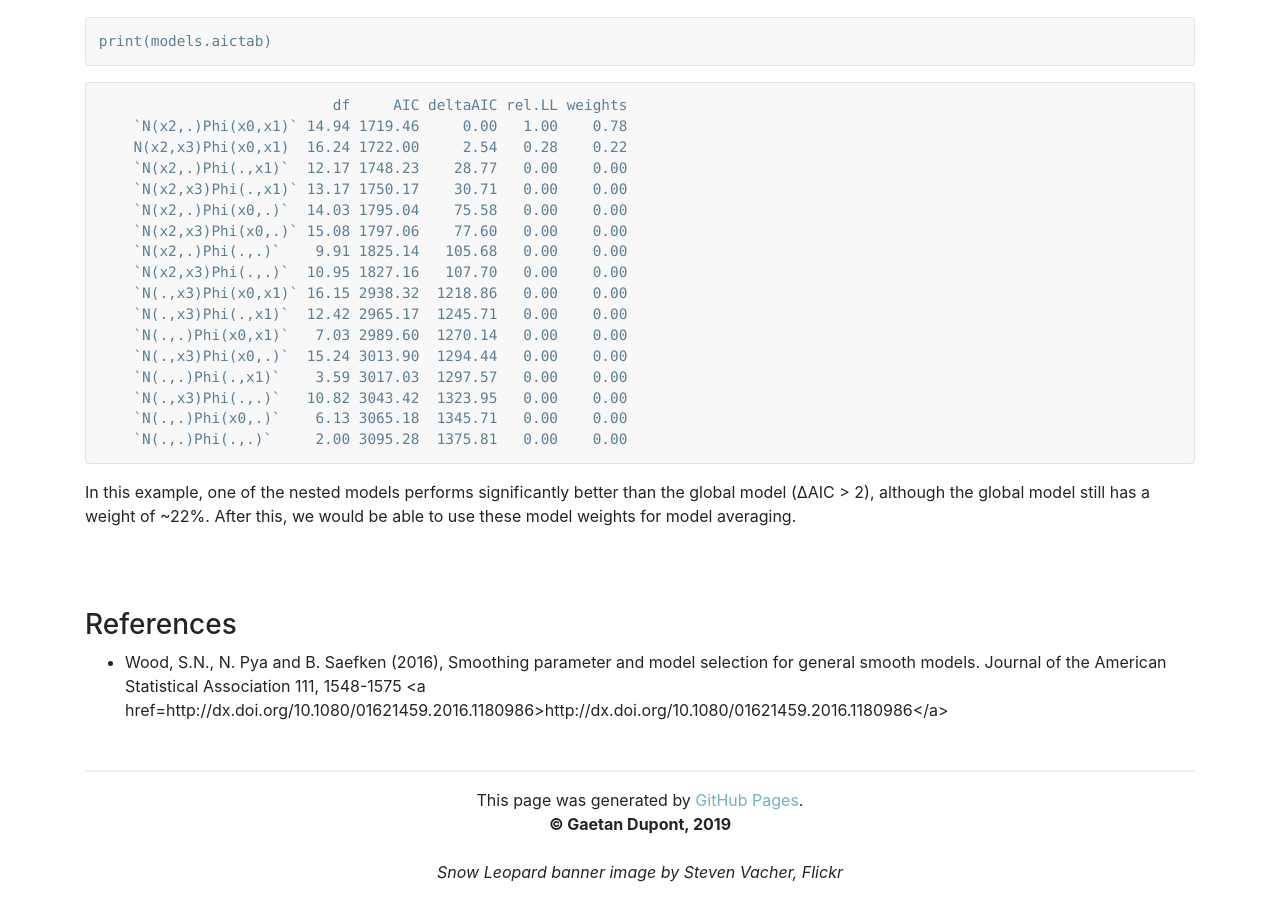
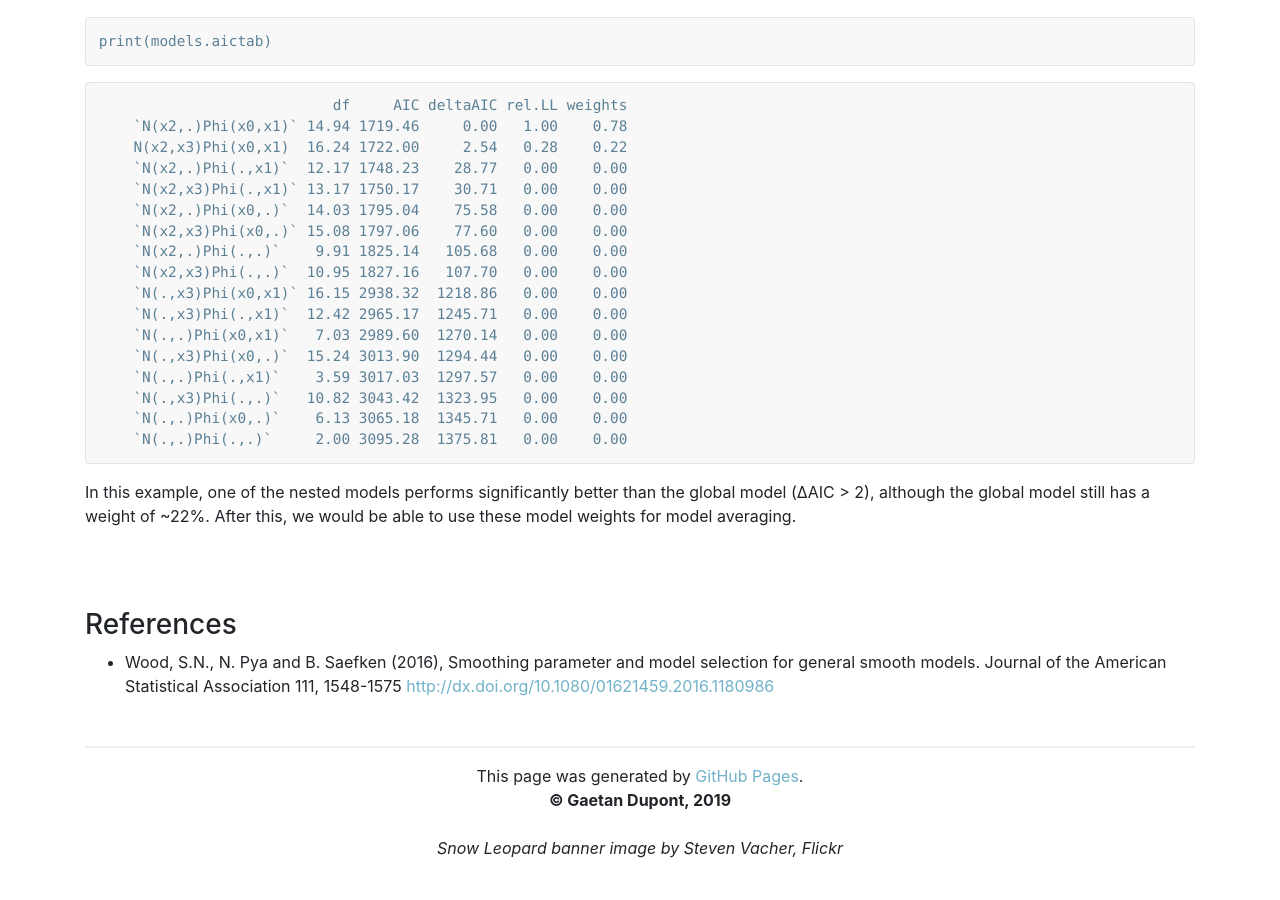
Before and after one commit to chrisyeh96/chrisyeh96.github.io, a Jekyll site: the page built from _posts/2019-05-29-Auto-Nested-Mod.md, in a window 1280 px wide and 900 px high, scrolled down 7489 px. Built offline with Jekyll 4.4.1, drawn with Linux system fonts in a browser that asks for light colours; nearby versions of some CDN libraries; after the commit the page ends 8365 px from its top, so only the background shows below that.

Commit message:
Update 2019-05-29-Auto-Nested-Mod.md

```diff
--- a/_posts/2019-05-29-Auto-Nested-Mod.md
+++ b/_posts/2019-05-29-Auto-Nested-Mod.md
@@ -334,4 +334,4 @@ In this example, one of the nested models performs significantly better than the
 
 ### References
 
-* Wood, S.N., N. Pya and B. Saefken (2016), Smoothing parameter and model selection for general smooth models. Journal of the American Statistical Association 111, 1548-1575 <a href=http://dx.doi.org/10.1080/01621459.2016.1180986>http://dx.doi.org/10.1080/01621459.2016.1180986</a>
+* Wood, S.N., N. Pya and B. Saefken (2016), Smoothing parameter and model selection for general smooth models. Journal of the American Statistical Association 111, 1548-1575 <a href="http://dx.doi.org/10.1080/01621459.2016.1180986">http://dx.doi.org/10.1080/01621459.2016.1180986</a>
```
